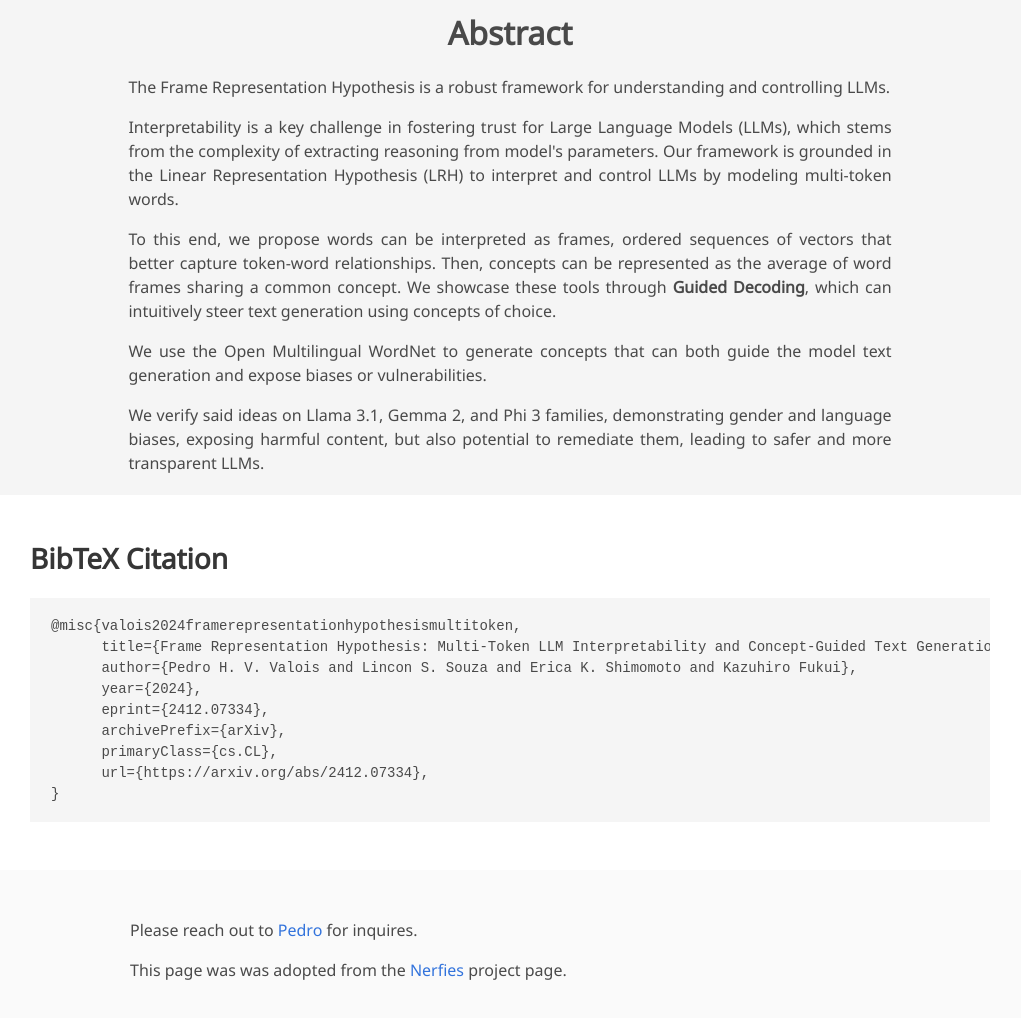
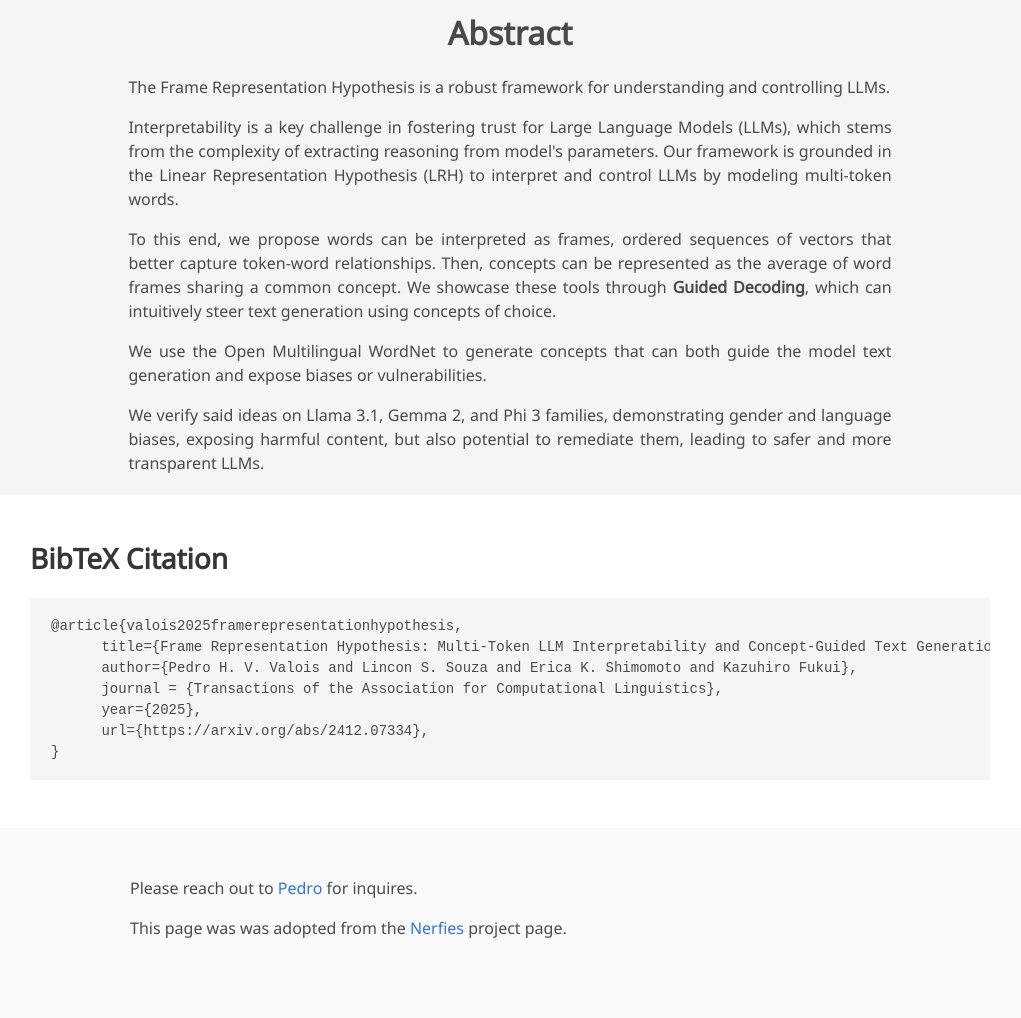
Before and after one commit to phvv-me/frame-representation-hypothesis, a plain HTML site: page index.html in a window 1280 px wide. Shown: the part 2085-3103 px from the top of the page, without its empty margins (130-1151 px from the left). Drawn offline with nearby package versions, Linux system fonts and the light colour scheme; some icons are missing; a web font is replaced by a local one.

Commit message:
temp citation fix

```diff
--- a/index.html
+++ b/index.html
@@ -253,13 +253,11 @@
 <section class="section" id="BibTeX">
   <div class="container is-max-desktop content">
     <h2 class="title">BibTeX Citation</h2>
-    <pre><code>@misc{valois2024framerepresentationhypothesismultitoken,
+    <pre><code>@article{valois2025framerepresentationhypothesis,
       title={Frame Representation Hypothesis: Multi-Token LLM Interpretability and Concept-Guided Text Generation},
       author={Pedro H. V. Valois and Lincon S. Souza and Erica K. Shimomoto and Kazuhiro Fukui},
-      year={2024},
-      eprint={2412.07334},
-      archivePrefix={arXiv},
-      primaryClass={cs.CL},
+      journal = {Transactions of the Association for Computational Linguistics},
+      year={2025},
       url={https://arxiv.org/abs/2412.07334},
 }</code></pre>
   </div>
```
Also changed, not shown: 1 other file.
